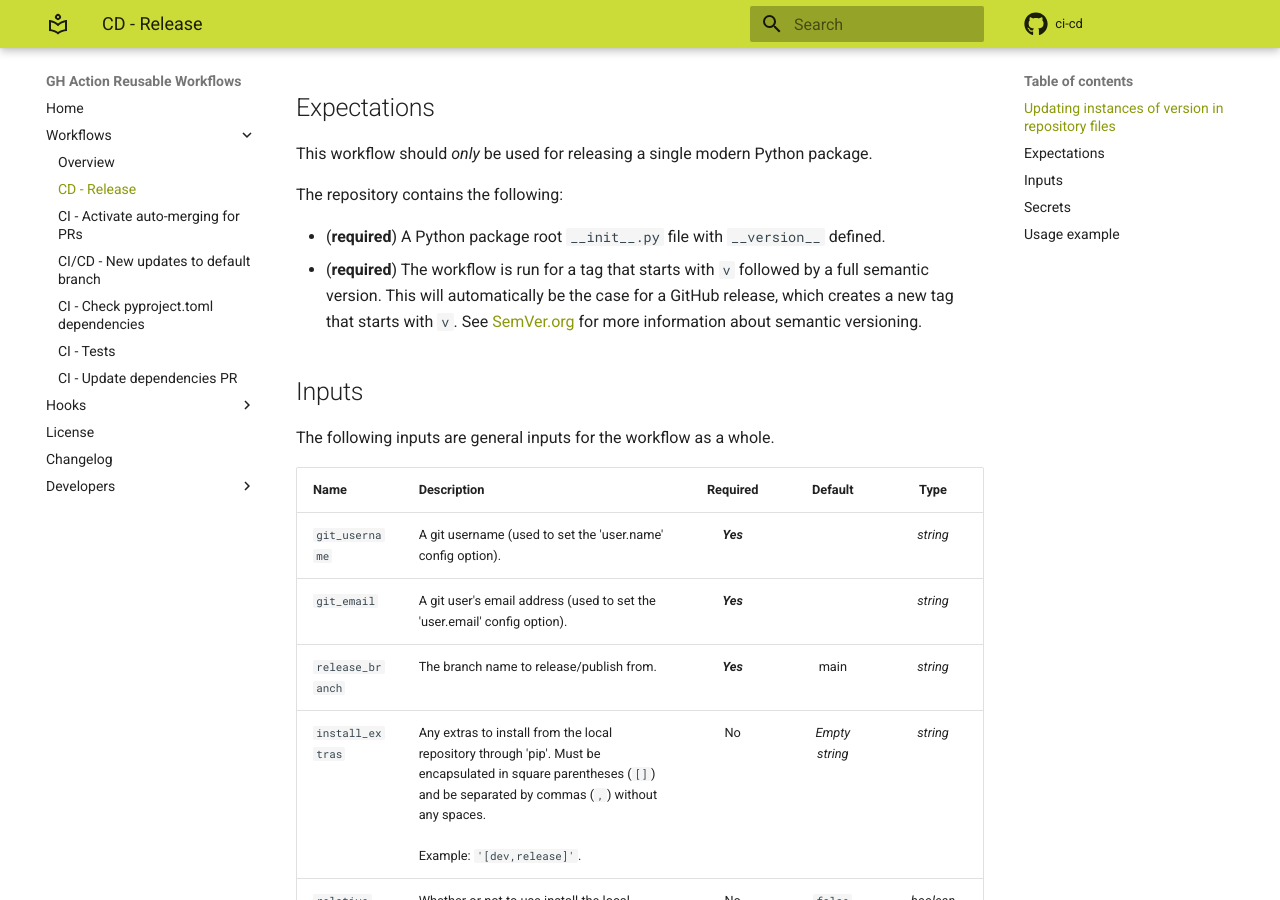
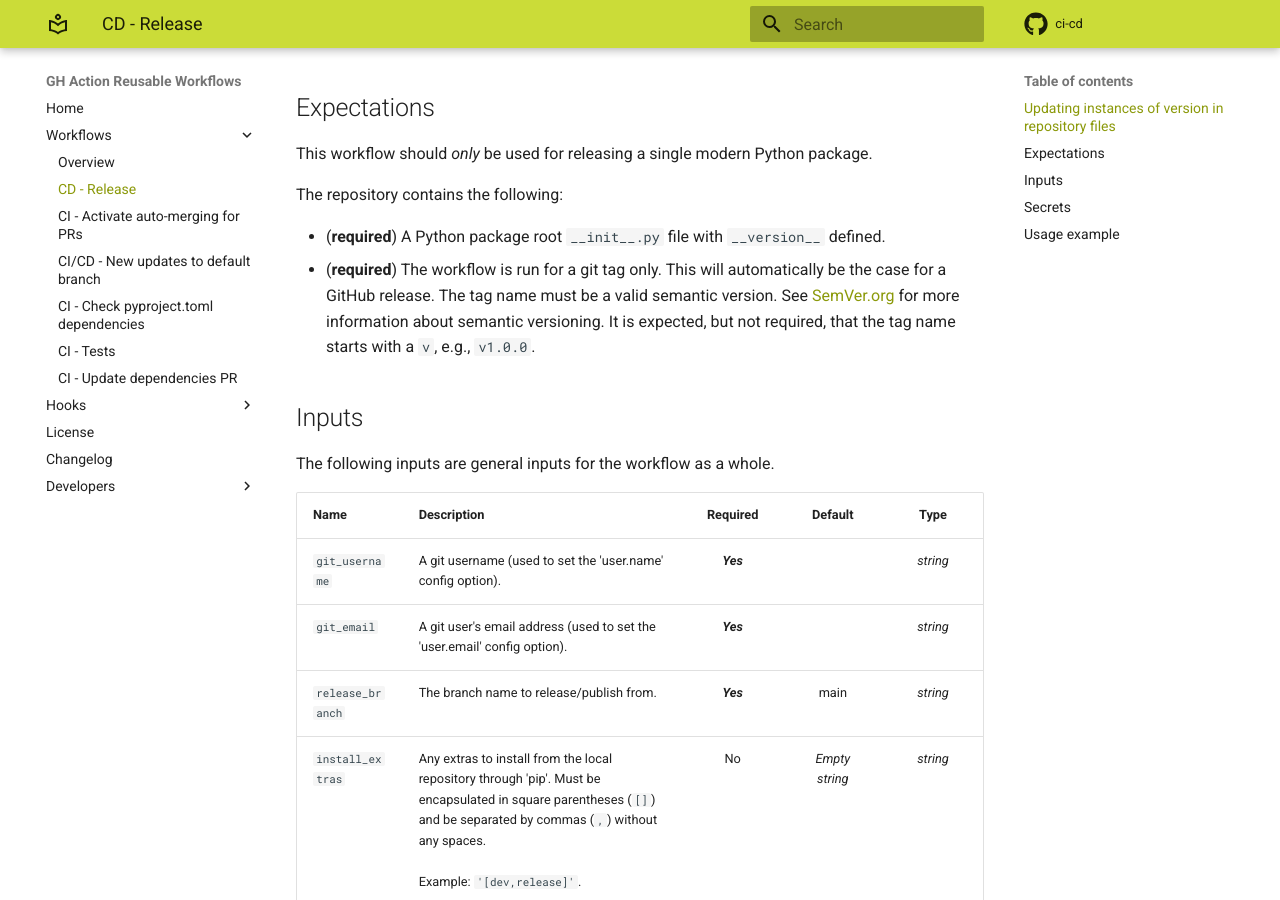
Before and after one commit to SemanticMatter/ci-cd, an MkDocs documentation site: the page built from docs/workflows/cd_release.md, in a window 1280 px wide and 900 px high, scrolled down 1681 px. Built offline with MkDocs 1.6.1 and Material for MkDocs 9.7.7, drawn with Linux system fonts in a browser that asks for light colours; comment, search, counter and statistics services are not loaded; the version menu is left out.

Commit message:
Remove requirement for release to start with 'v' (#173)
Use GITHUB_REF instead of github.ref.
Use the built-in environment variable instead of the `github` context.

Also, updated input parameter name for publish on PyPI action
according to updated parameter names.


Co-authored-by: Sylvain Gouttebroze <sylvain.gouttebroze@sintef.no>

```diff
--- a/docs/workflows/cd_release.md
+++ b/docs/workflows/cd_release.md
@@ -57,9 +57,11 @@ This workflow should _only_ be used for releasing a single modern Python package
 The repository contains the following:
 
 - (**required**) A Python package root `__init__.py` file with `__version__` defined.
-- (**required**) The workflow is run for a tag that starts with `v` followed by a full semantic version.
-  This will automatically be the case for a GitHub release, which creates a new tag that starts with `v`.
+- (**required**) The workflow is run for a git tag only.
+  This will automatically be the case for a GitHub release.
+  The tag name must be a valid semantic version.
   See [SemVer.org](https://semver.org) for more information about semantic versioning.
+  It is expected, but not required, that the tag name starts with a `v`, e.g., `v1.0.0`.
 
 ## Inputs
 
```
Also changed, not shown: 1 other file.
